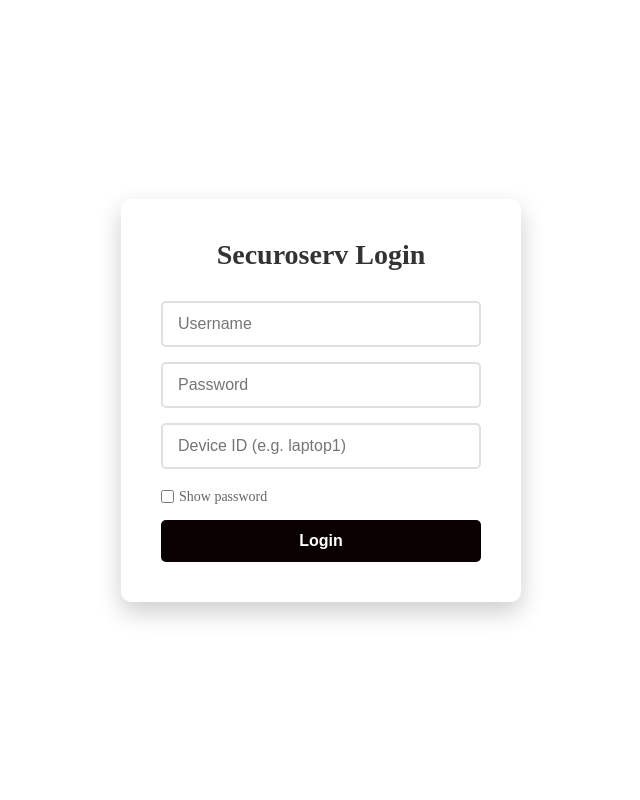
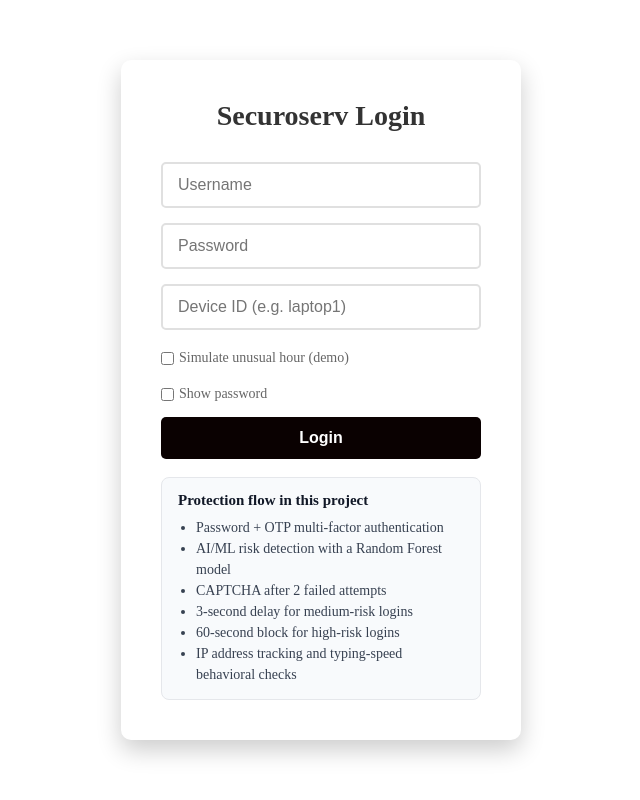
Before and after one commit to Felixnll/AI_MFA_SYSTEM, a Flask app: page / in a window 1280 px wide. Shown: the whole page, without its empty margins (319-959 px from the left). Run offline with Flask 3, Linux system fonts and the light colour scheme.

Commit message:
Enhance authentication system with new features and improvements
- Updated feature vector to include 'ip_risk' and 'typing_speed_anomaly'.
- Added CAPTCHA after 2 failed login attempts to mitigate brute-force attacks.
- Migrated user passwords to salted SHA-256 hashes for improved security.
- Implemented IP address tracking and typing speed anomaly detection as risk features.
- Enhanced the extract_features function to accommodate new features.
- Updated the simple_risk_engine to consider new risk factors.
- Introduced a mitigation summary to inform users of security measures taken during login attempts.
- Created a new script to migrate existing passwords to the new hashing format.
- Added a new inspection script for model feature importances.
- Updated training data generation to include new features.
- Enhanced user interface to display mitigation measures and CAPTCHA when necessary.

```diff
--- a/app.py
+++ b/app.py
@@ -7,6 +7,8 @@ import smtplib
 import ssl
 from email.mime.text import MIMEText
 from datetime import datetime
+import hashlib
+import statistics
 import csv
 import traceback
 
@@ -119,11 +121,17 @@ def get_login_state(username):
     return login_tracker[username]
 
 
-def extract_features(username, user_record, password_match, device_id):
-    """Extract simple login risk features."""
+def extract_features(username, user_record, password_match, device_id, override_unusual_hour=None):
+    """Extract simple login risk features.
+
+    Now accepts device/ip/typing context provided by the caller via optional
+    keyword args supplied on the call sites.
+    """
+    # Backwards-compatible entry: callers may pass additional kwargs in request
+    # handling (ip_address, typing_time_ms). We expect callers to pass those.
     state = get_login_state(username)
     current_time = time.time()
-    last_attempt_time = state["last_attempt_time"]
+    last_attempt_time = state.get("last_attempt_time")
     short_interval = last_attempt_time is not None and (current_time - last_attempt_time) < 5
     # Determine whether this login attempt occurs at an unusual hour for this user.
     # We keep a simple historic per-user hour histogram (`login_hours`) and
@@ -148,7 +156,40 @@ def extract_features(username, user_record, password_match, device_id):
         # Not enough history to judge; treat as not unusual to avoid false positives
         unusual_hour = False
 
+    # Demo-only override for presentation/testing.
+    if override_unusual_hour is not None:
+        unusual_hour = bool(override_unusual_hour)
+
     unknown_device = device_id.strip() != user_record.get("known_device", "") if user_record else True
+
+    # IP risk: flag when the IP is not in the user's known_ips list
+    ip_address = None
+    typing_time_ms = None
+    try:
+        # Expect caller to have set these temporarily on the state dict or passed via globals
+        ip_address = state.get('_ip_address')
+        typing_time_ms = state.get('_typing_time_ms')
+    except Exception:
+        ip_address = None
+
+    known_ips = user_record.get('known_ips', []) if user_record else []
+    ip_risk = False
+    if ip_address:
+        ip_risk = ip_address not in known_ips
+
+    # Typing speed anomaly: compare submitted typing_time_ms to historical median
+    typing_speed_anomaly = False
+    try:
+        typing_hist = user_record.get('typing_times', []) if user_record else []
+        if typing_time_ms is not None and typing_hist:
+            med = statistics.median(typing_hist)
+            # anomalous if >2x slower or <0.5x faster than median
+            if med > 0 and (typing_time_ms > 2 * med or typing_time_ms < 0.5 * med):
+                typing_speed_anomaly = True
+        else:
+            typing_speed_anomaly = False
+    except Exception:
+        typing_speed_anomaly = False
 
     return {
         "failed_attempts": state["failed_attempts"],
@@ -156,6 +197,8 @@ def extract_features(username, user_record, password_match, device_id):
         "unknown_device": unknown_device,
         "unusual_hour": unusual_hour,
         "password_match": password_match,
+        "ip_risk": ip_risk,
+        "typing_speed_anomaly": typing_speed_anomaly,
     }
 
 
@@ -169,6 +212,10 @@ def simple_risk_engine(features):
         score += 2
     if features["unknown_device"]:
         score += 1
+    if features.get('ip_risk'):
+        score += 1
+    if features.get('typing_speed_anomaly'):
+        score += 1
     if features["unusual_hour"]:
         score += 1
     if not features["password_match"]:
@@ -179,6 +226,40 @@ def simple_risk_engine(features):
     if score >= 3:
         return "medium", score
     return "low", score
+
+
+def build_mitigation_summary(features=None, risk_level=None, captcha_required=False, blocked=False):
+    """Return human-readable mitigation items for the current login attempt."""
+    items = []
+    features = features or {}
+
+    items.append("Password + OTP multi-factor authentication")
+
+    if captcha_required:
+        items.append("CAPTCHA after 2 failed attempts")
+
+    if features.get('ip_risk'):
+        items.append("IP address tracking and unknown-IP flagging")
+
+    if features.get('typing_speed_anomaly'):
+        items.append("Behavioral biometrics via typing-speed anomaly detection")
+
+    if features.get('unknown_device'):
+        items.append("Unknown device detection")
+
+    if features.get('short_interval'):
+        items.append("Short-interval retry detection")
+
+    if features.get('unusual_hour'):
+        items.append("Unusual-hour login detection")
+
+    if risk_level == 'medium':
+        items.append("3-second delay before OTP delivery")
+
+    if risk_level == 'high' or blocked:
+        items.append("60-second temporary account block")
+
+    return items
 
 
 class ModelManager:
@@ -223,6 +304,8 @@ class ModelManager:
                 1 if features.get('unknown_device') else 0,
                 1 if features.get('unusual_hour') else 0,
                 1 if features.get('password_match') else 0,
+                1 if features.get('ip_risk') else 0,
+                1 if features.get('typing_speed_anomaly') else 0,
             ]])
             # auto-reload if file changed
             try:
@@ -257,7 +340,7 @@ def log_feature_vector(features, label):
     """
     try:
         import csv
-        header = ['failed_attempts','short_interval','unknown_device','unusual_hour','password_match','label']
+        header = ['failed_attempts','short_interval','unknown_device','unusual_hour','password_match','ip_risk','typing_speed_anomaly','label']
         file_path = Path('training_data.csv')
         write_header = not file_path.exists()
         with open(file_path, 'a', newline='') as f:
@@ -270,6 +353,8 @@ def log_feature_vector(features, label):
                 1 if features.get('unknown_device') else 0,
                 1 if features.get('unusual_hour') else 0,
                 1 if features.get('password_match') else 0,
+                1 if features.get('ip_risk') else 0,
+                1 if features.get('typing_speed_anomaly') else 0,
                 label,
             ])
     except Exception:
@@ -366,6 +451,15 @@ def home():
         username = request.form.get("username", "")
         password = request.form.get("password", "")
         device_id = request.form.get("device_id", "")
+        demo_unusual_hour = request.form.get("demo_unusual_hour") == "on"
+        # Capture typing time (ms) sent by client-side JS; optional
+        typing_time_raw = request.form.get('typing_time_ms')
+        try:
+            typing_time_ms = float(typing_time_raw) if typing_time_raw is not None and typing_time_raw != '' else None
+        except Exception:
+            typing_time_ms = None
+        # Capture client IP (best-effort)
+        ip_addr = request.headers.get('X-Forwarded-For', request.remote_addr)
 
         users = load_users()
 
@@ -382,11 +476,42 @@ def home():
                     reason=f"Access temporarily blocked. Try again in {remaining_seconds} seconds.",
                 )
 
+        # If user has accumulated failures, require CAPTCHA input
+        if username in users:
+            state_tmp = get_login_state(username)
+            if state_tmp.get('failed_attempts', 0) >= 2:
+                # Ensure captcha answer exists and matches
+                submitted = request.form.get('captcha', '').strip()
+                expected = session.get('captcha_answer')
+                if expected is None or submitted == '':
+                    # generate a simple math captcha and prompt user
+                    a = random.randint(2, 9)
+                    b = random.randint(2, 9)
+                    session['captcha_question'] = f"What is {a} + {b}?"
+                    session['captcha_answer'] = str(a + b)
+                    return render_template('login.html', error_message='Please answer the CAPTCHA to continue.', show_captcha=True, captcha_question=session.get('captcha_question'))
+                if submitted != str(expected):
+                    return render_template('login.html', error_message='CAPTCHA incorrect. Try again.', show_captcha=True, captcha_question=session.get('captcha_question'))
+
         # Validate credentials against database
-        if username in users and password == users[username]["password"]:
+        stored_pw = users.get(username, {}).get('password')
+        # Support legacy plaintext and migrated hashed values
+        def verify_pw(plain, stored):
+            if stored is None:
+                return False
+            if '$' in stored:
+                salt, hexhash = stored.split('$',1)
+                h = hashlib.sha256((salt + plain).encode('utf-8')).hexdigest()
+                return h == hexhash
+            return plain == stored
+
+        if username in users and verify_pw(password, stored_pw):
             state = get_login_state(username)
             state["last_attempt_time"] = time.time()
-            features = extract_features(username, users[username], True, device_id)
+            # attach transient context for IP and typing data
+            state['_ip_address'] = ip_addr
+            state['_typing_time_ms'] = typing_time_ms
+            features = extract_features(username, users[username], True, device_id, override_unusual_hour=demo_unusual_hour)
             # Try ML model first; fall back to rule-based engine when model unavailable or low-confidence
             ml_label, ml_conf = predict_risk_ml(features)
             if ml_label and ml_conf >= 0.60:
@@ -422,6 +547,11 @@ def home():
 
             session["risk_level"] = risk_level
             session["risk_score"] = risk_score
+            session["mitigation_summary"] = build_mitigation_summary(
+                features,
+                risk_level=risk_level,
+                blocked=(risk_level == 'high'),
+            )
 
             if risk_level == "high":
                 state["blocked_until"] = time.time() + 60
@@ -431,15 +561,35 @@ def home():
                     denial_type="blocked",
                     remaining_seconds=60,
                     reason="High-risk login detected. Access temporarily blocked for 60 seconds.",
+                    mitigation_summary=session.get("mitigation_summary", []),
                 )
 
             if risk_level == "medium":
                 # For medium risk, require a short client-visible delay before OTP verification.
                 # Store the delay end timestamp in session so the OTP page can show a countdown.
-                session["delay_until"] = time.time() + 10
+                session["delay_until"] = time.time() + 3
 
             state["failed_attempts"] = 0
             state["blocked_until"] = 0
+
+            # Update user's known IPs and typing history
+            try:
+                u = users.get(username, {})
+                if 'known_ips' not in u or not isinstance(u.get('known_ips'), list):
+                    u['known_ips'] = []
+                if ip_addr and ip_addr not in u['known_ips']:
+                    u['known_ips'].append(ip_addr)
+                if 'typing_times' not in u or not isinstance(u.get('typing_times'), list):
+                    u['typing_times'] = []
+                if typing_time_ms is not None:
+                    u['typing_times'].append(float(typing_time_ms))
+                    # limit history
+                    if len(u['typing_times']) > 200:
+                        u['typing_times'] = u['typing_times'][-200:]
+                users[username] = u
+                save_users(users)
+            except Exception:
+                pass
 
             otp_code = generate_otp()
             otp_store = load_otp_store()
@@ -470,7 +620,27 @@ def home():
             state = get_login_state(username)
             state["failed_attempts"] += 1
             state["last_attempt_time"] = time.time()
-            features = extract_features(username, users[username], False, device_id)
+            # attach IP and typing to state for feature extraction
+            state['_ip_address'] = ip_addr
+            state['_typing_time_ms'] = typing_time_ms
+
+            # After two failed attempts, force a CAPTCHA before doing anything else.
+            if state["failed_attempts"] >= 2:
+                a = random.randint(2, 9)
+                b = random.randint(2, 9)
+                session['captcha_question'] = f"What is {a} + {b}?"
+                session['captcha_answer'] = str(a + b)
+                return render_template(
+                    'login.html',
+                    error_message='Please solve the CAPTCHA to continue.',
+                    show_captcha=True,
+                    captcha_question=session.get('captcha_question'),
+                    mitigation_summary=build_mitigation_summary(
+                        captcha_required=True,
+                    ),
+                )
+
+            features = extract_features(username, users[username], False, device_id, override_unusual_hour=demo_unusual_hour)
             # Try ML model for failed attempts as well
             ml_label, ml_conf = predict_risk_ml(features)
             if ml_label and ml_conf >= 0.60:
@@ -502,16 +672,6 @@ def home():
                 })
             except Exception:
                 pass
-
-            if risk_level == "high":
-                state["blocked_until"] = time.time() + 60
-                return render_template(
-                    "access_denied.html",
-                    username=username,
-                    denial_type="blocked",
-                    remaining_seconds=60,
-                    reason="High-risk login detected. Access temporarily blocked for 60 seconds.",
-                )
 
         return render_template(
             "login.html",
@@ -551,6 +711,7 @@ def otp_verification():
                 "main.html",
                 username=username,
                 risk_level=session.get("risk_level", "unknown"),
+                mitigation_summary=session.get("mitigation_summary", []),
             )
 
         return render_template(
@@ -587,6 +748,7 @@ def otp_verification():
         warning_message=session.get("otp_warning_message", ""),
         delivery_message=session.get("otp_delivery_message", ""),
         delay_until=session.get("delay_until", 0),
+        mitigation_summary=session.get("mitigation_summary", []),
         error_message=None,
     )
 
@@ -689,6 +851,8 @@ def format_features(f):
         'unknown_device': bool(f.get('unknown_device', False)),
         'unusual_hour': bool(f.get('unusual_hour', False)),
         'password_match': bool(f.get('password_match', False)),
+        'ip_risk': bool(f.get('ip_risk', False)),
+        'typing_speed_anomaly': bool(f.get('typing_speed_anomaly', False)),
     }
 
 
--- /dev/null
+++ b/inspect_saved_model.py
@@ -0,0 +1,5 @@
+from joblib import load
+m = load('models/risk_model.joblib')
+print('classes_', getattr(m,'classes_', None))
+print('feature_importances_', getattr(m,'feature_importances_', None))
+print('n_estimators=', getattr(m,'n_estimators', None))
--- a/templates/login.html
+++ b/templates/login.html
@@ -60,6 +60,28 @@
             cursor: pointer;
         }
 
+        .mitigation-overview {
+            margin-top: 18px;
+            padding: 14px 16px;
+            border-radius: 8px;
+            background: #f8fafc;
+            border: 1px solid #e5e7eb;
+            text-align: left;
+            font-size: 14px;
+            color: #374151;
+        }
+
+        .mitigation-overview h2 {
+            font-size: 15px;
+            margin-bottom: 8px;
+            color: #111827;
+        }
+
+        .mitigation-overview ul {
+            margin-left: 18px;
+            line-height: 1.5;
+        }
+
     </style>
 </head>
 <body>
@@ -72,30 +94,71 @@
 
     <input type="password" id="password" name="password" placeholder="Password" required>
 
+    <!-- hidden field to send typing duration (ms) -->
+    <input type="hidden" id="typing_time_ms" name="typing_time_ms" value="">
+
     <input type="text" name="device_id" placeholder="Device ID (e.g. laptop1)" required>
+
+    <label style="display: flex; align-items: center; gap: 5px; margin-top: 5px;">
+        <input type="checkbox" name="demo_unusual_hour" id="demoUnusualHour">
+        <span style="font-size: 14px; color: #666;">Simulate unusual hour (demo)</span>
+    </label>
 
     <label style="display: flex; align-items: center; gap: 5px; margin-top: 5px;">
         <input type="checkbox" id="showPassword" onchange="togglePassword()">
         <span style="font-size: 14px; color: #666;">Show password</span>
     </label>
 
+    {% if show_captcha %}
+    <div style="margin-top:12px">
+        <label><strong>CAPTCHA:</strong> {{ captcha_question }}</label>
+        <input type="text" name="captcha" placeholder="Answer the CAPTCHA" required>
+    </div>
+    {% endif %}
+
 
 
         <button type="submit">Login</button>
 
     <script>
+        // Password visibility
         function togglePassword() {
             const passwordInput = document.getElementById("password");
             const showPasswordCheckbox = document.getElementById("showPassword");
-
             if (showPasswordCheckbox.checked) {
                 passwordInput.type = "text";
             } else {
                 passwordInput.type = "password";
             }
         }
+
+        // Typing time capture: measure time between first focus on password and submit
+        (function(){
+            let pwd = document.getElementById('password');
+            let start = null;
+            pwd.addEventListener('focus', function(){ if (!start) start = Date.now(); });
+            // on submit, write elapsed to hidden field
+            document.querySelector('form').addEventListener('submit', function(){
+                if (start) {
+                    const elapsed = Date.now() - start;
+                    document.getElementById('typing_time_ms').value = String(elapsed);
+                }
+            });
+        })();
     </script>
     </form>
+
+    <div class="mitigation-overview">
+        <h2>Protection flow in this project</h2>
+        <ul>
+            <li>Password + OTP multi-factor authentication</li>
+            <li>AI/ML risk detection with a Random Forest model</li>
+            <li>CAPTCHA after 2 failed attempts</li>
+            <li>3-second delay for medium-risk logins</li>
+            <li>60-second block for high-risk logins</li>
+            <li>IP address tracking and typing-speed behavioral checks</li>
+        </ul>
+    </div>
 </div>
 
 {% if error_message %}
--- a/train_risk_model.py
+++ b/train_risk_model.py
@@ -46,12 +46,16 @@ def generate_synthetic_example():
     short_interval = int(np.random.rand() < 0.15 if fa > 0 else np.random.rand() < 0.05)
     unknown_device = int(np.random.rand() < 0.2)
     unusual_hour = int(np.random.rand() < 0.1)
+    ip_risk = int(np.random.rand() < 0.15)
+    typing_speed_anomaly = int(np.random.rand() < 0.08)
     password_match = int(np.random.rand() < 0.85)
     return {
         'failed_attempts': fa,
         'short_interval': int(short_interval),
         'unknown_device': int(unknown_device),
         'unusual_hour': int(unusual_hour),
+        'ip_risk': int(ip_risk),
+        'typing_speed_anomaly': int(typing_speed_anomaly),
         'password_match': int(password_match),
     }
 
@@ -71,7 +75,7 @@ if __name__ == '__main__':
 
     print('Generating synthetic dataset...')
     df = synth_dataset(4000)
-    X = df[['failed_attempts','short_interval','unknown_device','unusual_hour','password_match']].values
+    X = df[['failed_attempts','short_interval','unknown_device','unusual_hour','password_match','ip_risk','typing_speed_anomaly']].values
     y = df['label'].values
 
     X_train, X_test, y_train, y_test = train_test_split(X, y, test_size=0.2, random_state=42, stratify=y)
```
Also changed, not shown: migrate_passwords.py (added, +33 -0 lines), templates/access_denied.html (+33 -0 lines), templates/main.html (+32 -0 lines), templates/otp.html (+32 -0 lines), train_model.py (+7 -1 lines), training_data.csv (+21 -0 lines), users.json (+34 -6 lines), README.md, 2 other files.
